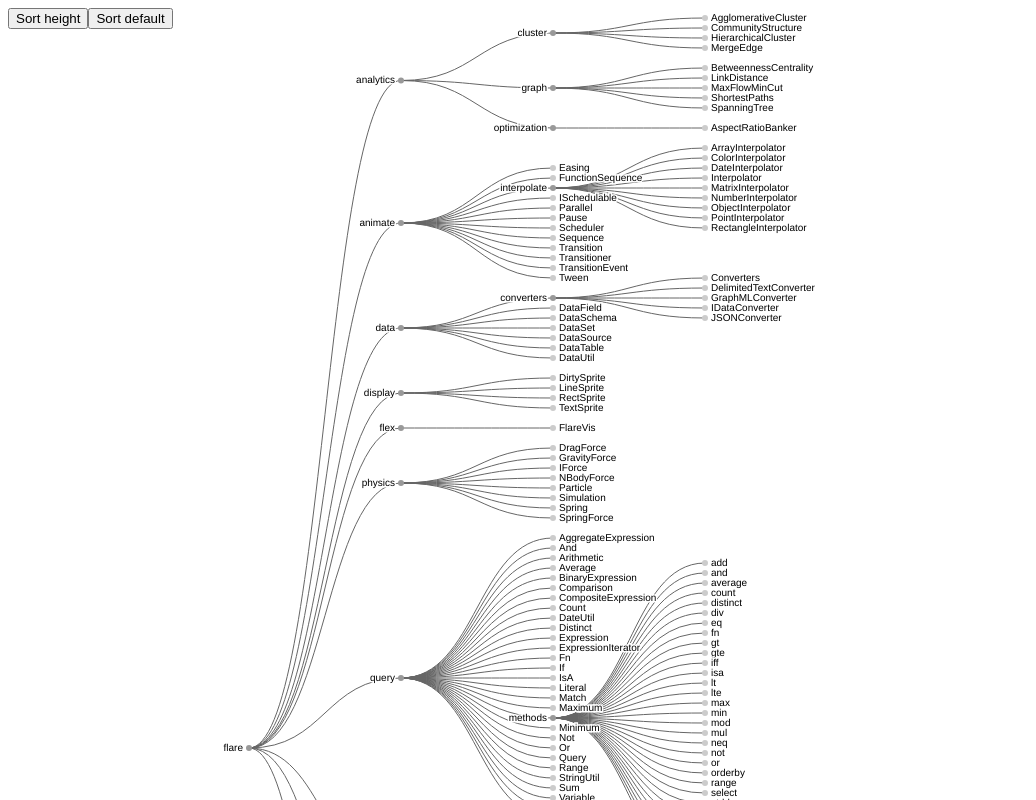
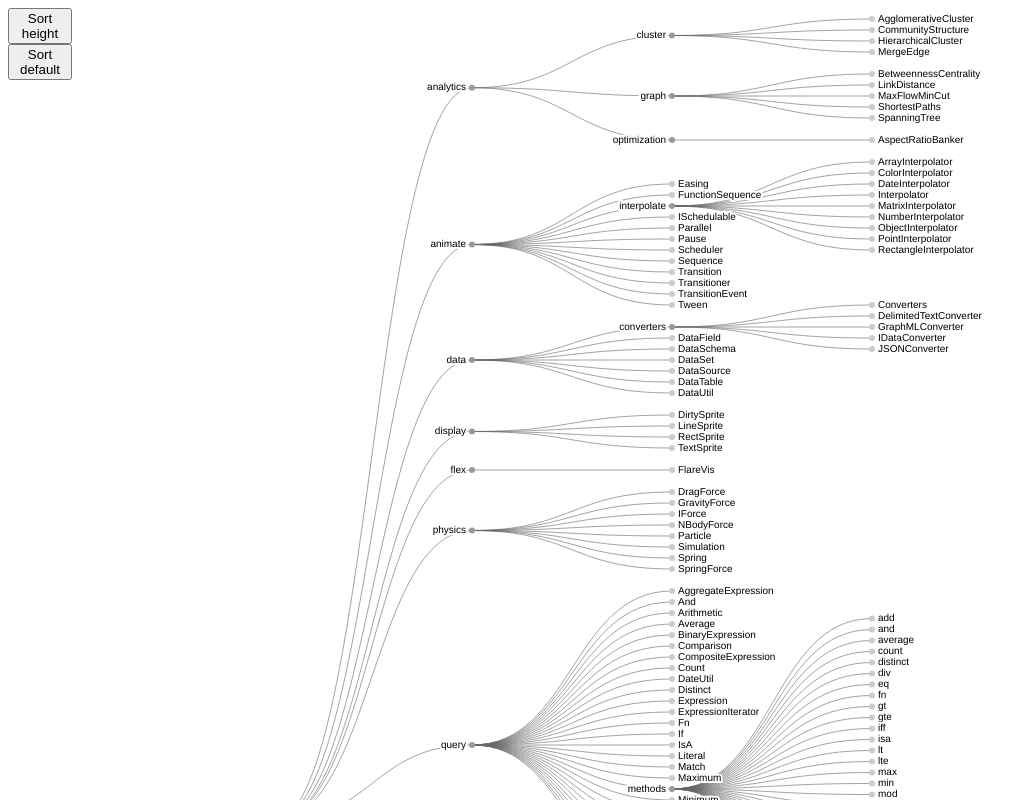
Before and after one commit to linnstrand/graph-craft, a React (Create React App) app: page / in a window 1280 px wide. Shown: the top 800 px of the page, without its empty margins (0-1036 px from the left). Built offline with nearby package versions, Linux system fonts and the light colour scheme.

Commit message:
prettied

```diff
--- a/src/App.tsx
+++ b/src/App.tsx
@@ -28,7 +28,7 @@ const Container = () => {
   const data = tree as Data;
   return (
     <>
-      <Tree data={{ ...testdata }} size={size} />
+      <Tree data={{ ...testdata }} size={1200} />
       <Graph data={{ ...testdata }} size={size} />
     </>
   );
--- a/src/Tree.tsx
+++ b/src/Tree.tsx
@@ -9,7 +9,8 @@ interface Data {
   children?: Data[];
 }
 
-const MARGIN = 10;
+const MARGIN = 11;
+const PADDING = 2;
 
 export const Tree = ({ data, size }: { data: Data; size: number }) => {
   const nodesRef = useRef<SVGSVGElement>(null);
@@ -19,17 +20,25 @@ export const Tree = ({ data, size }: { data: Data; size: number }) => {
   const root = treeLayout(d3.hierarchy(data));
 
   // Compute the layout.
-  const linkLengthY = size / (root.height + 1);
+  // root height is the greatest distance from any descendant leaf for nodes. "opposite" of depth, but minus 1 as 0 is start.
+  // node size here is distance between depths
+  const linkLengthY = size / (root.height + PADDING);
+
   //height of node , length of link
   tree().nodeSize([MARGIN, linkLengthY])(root);
 
   // Center the tree
-  let xRight = Infinity;
-  let xLeft = -xRight;
+  let distancePositive = Infinity;
+  let distanceNegative = -Infinity;
   root.each((d) => {
-    if (d.x > xLeft) xLeft = d.x;
-    if (d.x < xRight) xRight = d.x;
+    if (d.depth === 4) {
+      console.log(d);
+    }
+    if (d.x > distanceNegative) distanceNegative = d.x;
+    if (d.x < distancePositive) distancePositive = d.x;
   });
+
+  const height = distanceNegative - distancePositive + MARGIN * 2;
 
   const curve = d3.link<any, d3.HierarchyPointNode<Data>>(d3.curveBumpX);
 
@@ -40,6 +49,7 @@ export const Tree = ({ data, size }: { data: Data; size: number }) => {
       .join('path')
       .attr('fill', 'none')
       .attr('stroke', '#666')
+      .attr('stroke-opacity', 0.6)
       .attr(
         'd',
         curve.x((d) => d.y).y((d) => d.x)
@@ -65,7 +75,7 @@ export const Tree = ({ data, size }: { data: Data; size: number }) => {
       .attr('paint-order', 'stroke')
       .attr('stroke', '#fff')
       .attr('font-size', 10)
-      .attr('stroke-width', 3)
+      .attr('stroke-width', 4)
       .text((d) => d.data.name);
 
     return () => {
@@ -74,8 +84,7 @@ export const Tree = ({ data, size }: { data: Data; size: number }) => {
     };
   }, []);
 
-  const sort1 = () => {
-    const r = root.sort((a, b) => d3.descending(a.height, b.height));
+  const sort = (r: d3.HierarchyPointNode<Data>) => {
     d3.select(linesRef.current)
       .selectAll('path')
       .data(() => r.links())
@@ -94,37 +103,25 @@ export const Tree = ({ data, size }: { data: Data; size: number }) => {
       .attr('transform', (d) => `translate(${d.y},${d.x})`); // place nodes at the right place
   };
 
-  const sort2 = () => {
-    const r = root.sum((d) => d.value).sort((a, b) => b.value - a.value);
-    d3.select(linesRef.current)
-      .selectAll('path')
-      .data(() => r.links())
-      .transition()
-      .attr(
-        'd',
-        curve.x((d) => d.y).y((d) => d.x)
-      );
+  const sortHeight = () => {
+    sort(root.sort((a, b) => d3.descending(a.height, b.height)));
+  };
 
-    d3.select(nodesRef.current)
-      .selectAll('g')
-      .data(r.descendants())
-      .join('g')
-      .transition()
-      .duration(750)
-      .attr('transform', (d) => `translate(${d.y},${d.x})`); // place nodes at the right place
+  const sortValue = () => {
+    sort(root.sum((d) => d.value).sort((a, b) => b.value - a.value));
   };
 
   return (
     <div className="container">
       <div className="settings">
-        <button onClick={sort1}>Sort height</button>
-        <button onClick={sort2}>Sort default</button>
+        <button onClick={sortHeight}>Sort height</button>
+        <button onClick={sortValue}>Sort default</button>
       </div>
       <div className="container">
         <svg
           width={`${size}px`}
-          height={`${xLeft - xRight + MARGIN * 2}px`}
-          viewBox={`${-linkLengthY / 2} ${xRight - MARGIN} ${size} ${xLeft - xRight + MARGIN * 2}`}
+          height={`${height}px`}
+          viewBox={`${(-linkLengthY * PADDING) / 2} ${distancePositive - MARGIN} ${size} ${height}`}
         >
           <g className="lines" ref={linesRef}></g>
           <g className="nodes" ref={nodesRef}></g>
```
